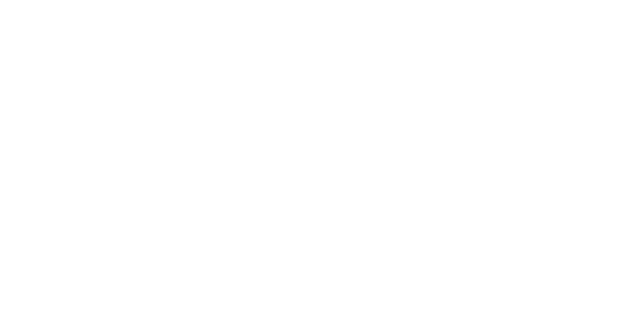
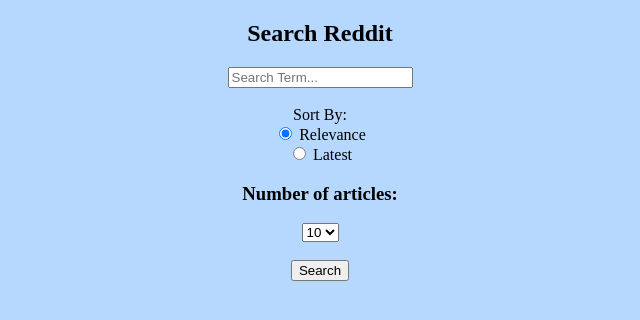
Before and after one commit to edthomas93/reddit-search-app, a website: page index.html in a window 1280 px wide. Shown: the whole page, without its empty margins (328-968 px from the left). Drawn offline with Linux system fonts and the light colour scheme.

Commit message:
set up html with stylesheet and minor change to readme

```diff
--- a/index.html
+++ b/index.html
@@ -5,8 +5,45 @@
   <meta name="viewport" content="width=device-width, initial-scale=1.0">
   <meta http-equiv="X-UA-Compatible" content="ie=edge">
   <title>Search Reddit</title>
+  <link href="public/style.css" rel="stylesheet" type="text/css">
 </head>
 <body>
+  <div id="search-container">
+    <div id="search">
+      <h2>Search Reddit</h2>
+      <form id="search-form">
+        <div>
+          <input type="text" id="search-input" placeholder="Search Term...">
+        </div>
+        <br>
+        <div>
+          Sort By:
+          <br>
+          <input type="radio" name="sortby" value="relevance" checked>
+          <label>
+            Relevance
+          </label>
+        </div>
+        <div>
+          <input type="radio" name="sortby" value="new">
+          <label>
+            Latest
+          </label>
+        </div>
+        <h3>Number of articles:</h3>
+        <div>
+          <select name="limit" id="limit">
+            <option value="5">5</option>
+            <option value="10" selected>10</option>
+            <option value="25">25</option>
+          </select>
+        </div>
+        <br>
+        <button type="submit">Search</button>
+      </form>
+    </div>
+    <div id="results"></div>
+  </div>
   <script src="./index.js"></script>
 </body>
 </html>
--- /dev/null
+++ b/public/style.css
@@ -0,0 +1,6 @@
+html, body {
+  width: 100%;
+  height: 100%;
+  background-color: rgb(182, 216, 255);
+  text-align: center;
+}
```
Also changed, not shown: README.md.
